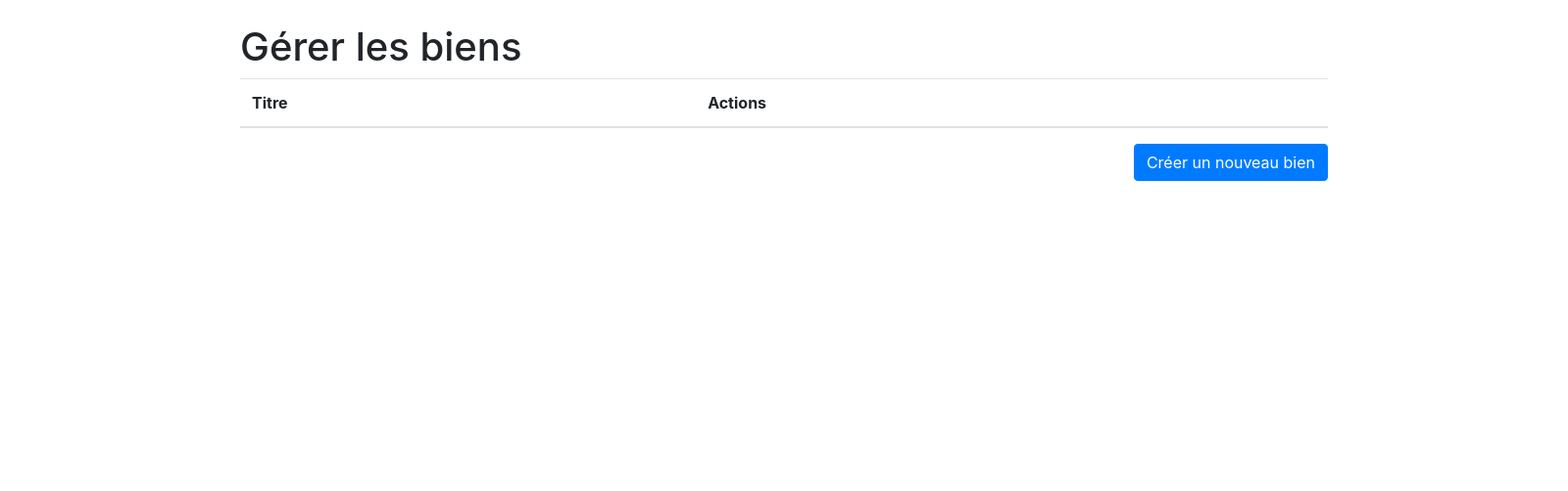
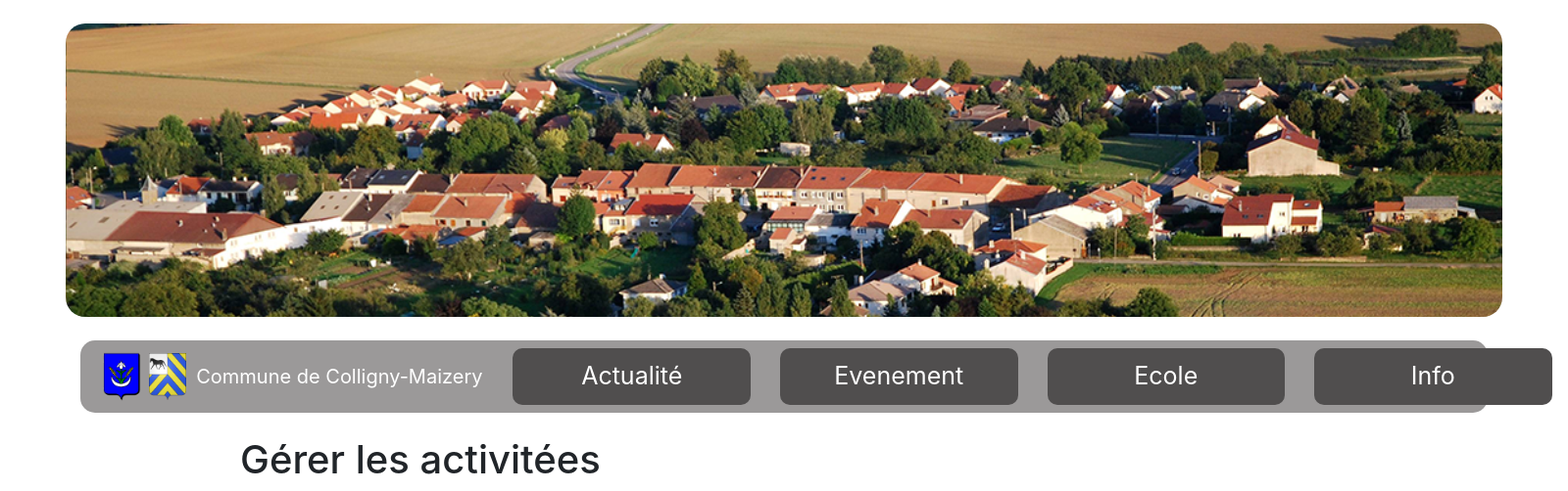
Before and after one commit to chauvet57/CommuneMaizery, a Symfony app: template templates/admin/index.html.twig in a window 1600 px wide. Shown: the top 502 px of the page at 98% size. Run offline with Twig, Linux system fonts and the light colour scheme; the template is opened without the code that fills it, so the values that code supplies are empty; some libraries are stand-ins or nearby versions.

Commit message:
mise en place acces admin

```diff
--- a/composer.json
+++ b/composer.json
@@ -32,6 +32,7 @@
         "twig/markdown-extra": "^3.0"
     },
     "require-dev": {
+        "doctrine/doctrine-fixtures-bundle": "^3.3",
         "symfony/debug-pack": "*",
         "symfony/maker-bundle": "^1.0",
         "symfony/profiler-pack": "*",
--- a/config/bundles.php
+++ b/config/bundles.php
@@ -13,4 +13,5 @@ return [
     Symfony\Bundle\DebugBundle\DebugBundle::class => ['dev' => true, 'test' => true],
     Symfony\Bundle\MakerBundle\MakerBundle::class => ['dev' => true],
     Symfony\Bundle\WebServerBundle\WebServerBundle::class => ['dev' => true],
+    Doctrine\Bundle\FixturesBundle\DoctrineFixturesBundle::class => ['dev' => true, 'test' => true],
 ];
--- /dev/null
+++ b/templates/admin/AdminNavBar.html.twig
@@ -0,0 +1,48 @@
+<div class="container col-lg-11">
+	<nav class="navbar navbar-expand-xl navbar-dark navCom">
+		<div style="margin-right:10px">
+			<img src="images/Blason_Colligny.png" alt="" style="width:50px;height:50px">
+			<img src="images/Blason_Maizery.svg.png" alt="" style="width:38px;height:48px">
+		</div>
+		<a class="navbar-brand" href="{{ path ('home') }}">Commune de Colligny-Maizery</a>
+		<button class="navbar-toggler" type="button" data-toggle="collapse" data-target="#navbarSupportedContent" aria-controls="navbarSupportedContent" aria-expanded="false" aria-label="Toggle navigation">
+			<span class="navbar-toggler-icon"></span>
+		</button>
+
+		<div class="collapse navbar-collapse" id="navbarSupportedContent">
+			<ul class="navbar-nav mr-auto">
+                <li class="nav-item col-6">
+					<div class="navComElem navbar-dark navFont">
+						<a href="#">Actualité</a>
+					</div>
+				</li>
+                	<li class="nav-item col-6">
+					<div class="navComElem navbar-dark navFont">
+						<a href="#">Evenement</a>
+					</div>
+				</li>
+                	<li class="nav-item col-6">
+					<div class="navComElem navbar-dark navFont">
+						<a href="#">Ecole</a>
+					</div>
+				</li>
+				<li class="nav-item col-6">
+					<div class="navComElem navbar-dark navFont">
+						<a href="#">Info</a>
+					</div>
+				</li>
+
+			</ul>
+			{% if app.user %}
+
+				<ul class="navbar-nav">
+					<li class="nav-item col">
+                        <div class="navComElem navbar-dark navFont">
+						    <a href="{{ path('logout') }}" class="nav-link">Se déconnecter</a>
+                        </div>
+					</li>
+				</ul>
+			{% endif %}
+		</div>
+	</nav>
+</div>
--- a/templates/admin/index.html.twig
+++ b/templates/admin/index.html.twig
@@ -1,11 +1,16 @@
 {% extends 'base.html.twig'%}
 
-{% block title "Gérer les biens" %}
+{% block title "Gérer les activitees" %}
 
 {% block body %}
+    <br>
+	<div class="homeBanniere flex-column container col-xl-11"></div>
+
+	<br>
+    {% include 'admin/AdminNavBar.html.twig' %}
 	<div class="container mt-4">
 
-<h1>Gérer les biens</h1>
+<h1>Gérer les activitées</h1>
 
 {% for message in app.flashes('success') %}
     <div class="alert alert-success">
@@ -26,8 +31,8 @@
                 <tr>
                     <td>{{ Activite.Titre }}</td>
                     <td>
-                    <a href="{{ path ('admin.property.edit', {id: Activite.id}) }}" class="btn btn-secondary">Editer</a>
-                    <form method="post" action="{{ path ('admin.property.delete', {id: Activite.id}) }}" style="display:inline-block"
+                      <a href="{{ path ('admin.edit', {id: Activite.id}) }}" class="btn btn-secondary">Editer</a>
+                    <form method="post" action="{{ path ('admin.edit', {id: Activite.id}) }}" style="display:inline-block"
                     onsubmit="return confirm('Êtes vous vraiment sûr ?')">
                     <input type="hidden" name="_method" value="DELETE">
                     <input type="hidden" name="_token" value="{{ csrf_token('delete' ~ Activite.id ) }}">
@@ -39,9 +44,7 @@
         </tbody>
     </table>
 
-<div class="text-right">
-<a href="{{ path ('admin.activite.new') }}" class="btn btn-primary">Créer un nouveau bien</a>
-</div>
+
 
     </div>
 
```
Also changed, not shown: src/Controller/AdminController.php (+31 -7 lines), src/DataFixtures/AccesFixtures.php (added, +27 -0 lines), src/DataFixtures/AppFixtures.php (added, +17 -0 lines), src/Entity/Acces.php (+28 -29 lines), src/Migrations/Version20200312143109.php (added, +35 -0 lines), templates/admin/edit.html.twig (added, +13 -0 lines), templates/admin/delete.html.twig (added), templates/admin/new.html.twig (added), 3 other files.
